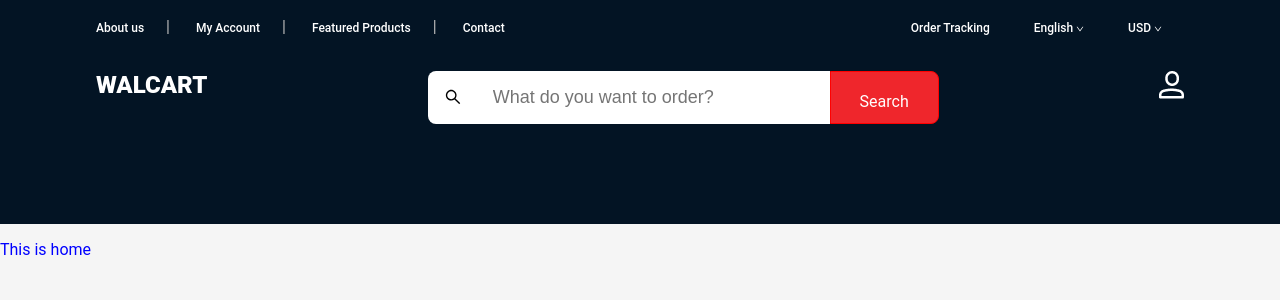
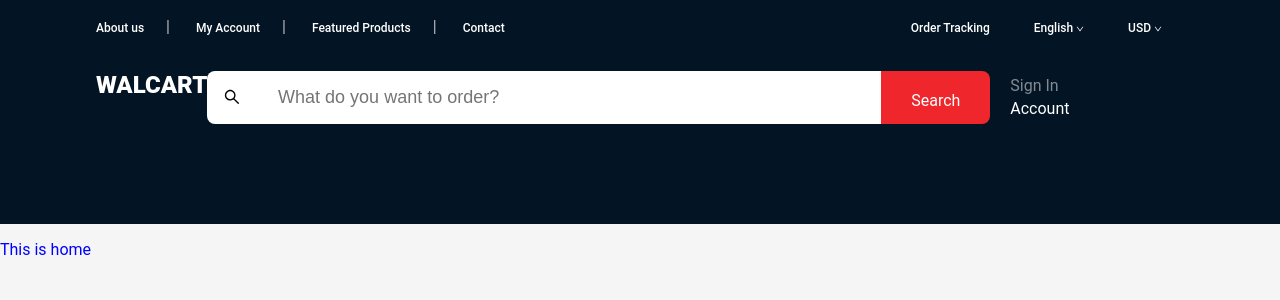
Before and after one commit to jamil-rahman/walcart, a Next.js app: page / in a window 1280 px wide. Shown: the top 300 px of the page. Built offline with nearby package versions, Linux system fonts and the light colour scheme.

Commit message:
top section halfway done

```diff
--- a/components/Top Bar/TopBar.jsx
+++ b/components/Top Bar/TopBar.jsx
@@ -1,6 +1,8 @@
 import { SearchOutlined } from "@ant-design/icons";
 import styles from "../../styles/TopBar.module.css";
-import svg from "../../public/assets/single-01.png"
+import profile from "../../public/assets/single-01.png";
+import favorites from "../../public/assets/favorites.png";
+import cart from "../../public/assets/cart.png";
 import Image from "next/image";
 export default function TopBar() {
   return (
@@ -15,20 +17,35 @@ export default function TopBar() {
             <SearchOutlined />
           </div>
           <input type="text" placeholder="What do you want to order?" />
-           <div className={styles.search_button}>
+          <div className={styles.search_button}>
             <span>Search</span>
           </div>
         </div>
       </div>
 
-    {/* Account */}
-    <div className={styles.account_container}>
-    <Image src={svg} alt="profile_icon"/>
-    </div>
+      {/* Account */}
+      <div className={styles.account_container}>
+        <div style={{ marginRight: "20px" }}>
+          <Image src={profile} alt="profile_icon" />
+        </div>
 
-    {/* Favorites */}
+        <div className={styles.sign_in_container}>
+          <span className={styles.sign_in_button}>Sign In</span>
+          <span className={styles.account_button}>Account</span>
+        </div>
 
-    {/* Cart */}
+        <div className={styles.favorites}>
+          <Image
+            src={favorites}
+            alt="favorites_icon"
+            className={styles.favorite_icon}
+          />
+
+          <div className={styles.cart_icon} style={{ marginLeft: "49px" }}>
+            <Image src={cart} alt="cart_icon" />
+          </div>
+        </div>
+      </div>
     </div>
   );
 }
--- a/styles/TopBar.module.css
+++ b/styles/TopBar.module.css
@@ -15,9 +15,10 @@
   background-color: white;
   border: 0;
   font-size: 18px;
-  padding: 15px;
+  padding: 1.3rem;
   height: 3.3rem;
-  width: 22rem;
+  width: 39rem;
+  outline: none;
 }
 .search_input {
   display: flex;
@@ -36,10 +37,40 @@
 .search_button{
   height: 3.3rem;
   width: 109px;
-  border: 1px solid red;
   padding: 20px;
   text-align: center;
   background-color: #EF262C;
   border-top-right-radius: 8px;
   border-bottom-right-radius: 8px;
+  cursor: pointer;
 }
+.search_button:hover{
+  transform: scale(1.1);
+  transition: 0.6s ease-in-out;
+}
+
+.account_container{
+  display: flex;
+  align-items: center;
+}
+.sign_in_container{
+  display: flex;
+  flex-direction: column;
+
+}
+.sign_in_button{
+  opacity: 0.5;
+  cursor: pointer;
+}
+.account_button{
+  margin-top: 4px;
+  cursor: pointer;
+}
+.favorites{
+  display: flex;
+  align-items: center;
+  margin: 0 2.2rem;
+}
+.favorite_icon{
+
+}
```
Also changed, not shown: public/assets/cart.png (added), public/assets/favorites.png (added).
